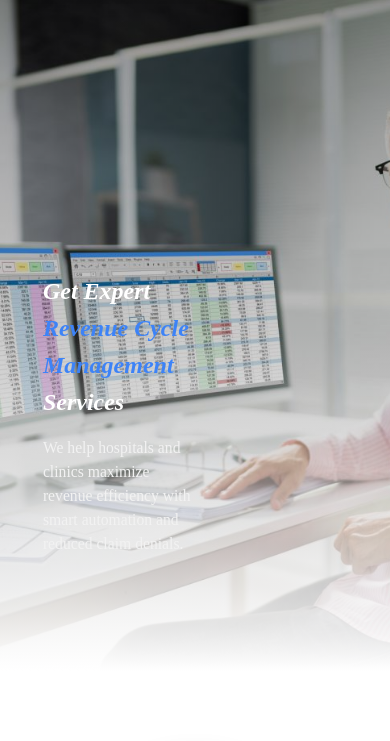
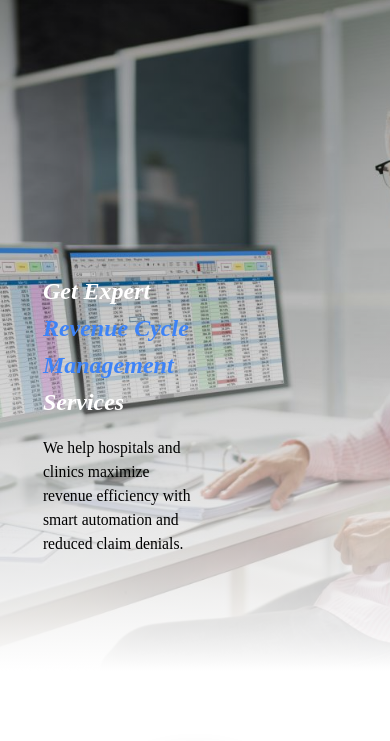
Before and after one commit to dhruvpanchal25/Leo-MedHub, a plain HTML site: page index.html in a window 390 px wide. Shown: the part 76-817 px from the top of the page. Drawn offline with nearby package versions, Linux system fonts and the light colour scheme; a web font is replaced by a local one.

Commit message:
Add files via upload

```diff
--- a/css/style.css
+++ b/css/style.css
@@ -205,7 +205,7 @@ nav#navMenu a:hover {
 
   .hero-text p {
     font-size: 1rem;
-    color: #f2f2f2;
+    color: #000000;
     max-width: 90%;
   }
 }
```
